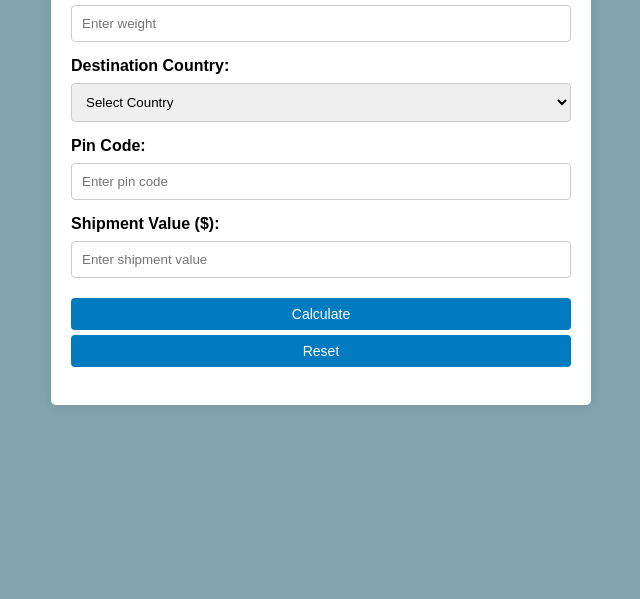
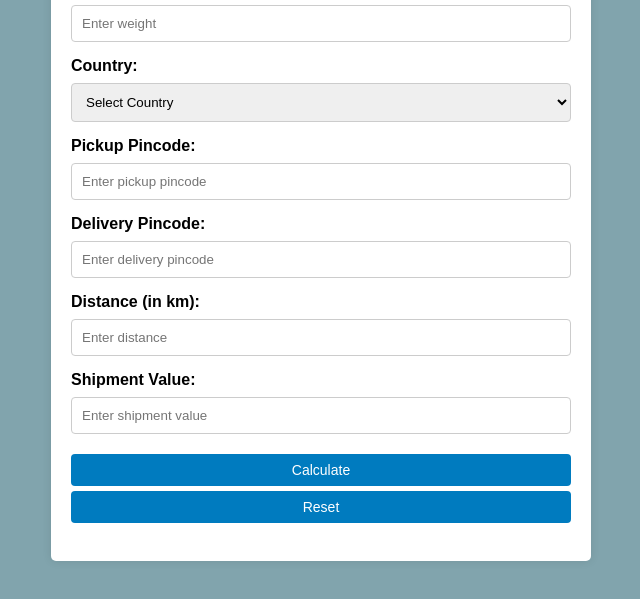
Before and after one commit to Pallavi7597/Shipping-calculator, a plain HTML site: page index.html in a window 1280 px wide. Shown: the part 269-868 px from the top of the page, without its empty margins (319-959 px from the left). Before the commit the page ends 800 px from the top, so only its background shows below. Drawn offline with Linux system fonts and the light colour scheme.

Commit message:
Update index.html

```diff
--- a/index.html
+++ b/index.html
@@ -13,7 +13,7 @@
         <form id="shippingForm">
             <label for="weight">Package Weight (in kg):</label>
             <input type="number" id="weight" step="1.0" placeholder="Enter weight" required>
-            <label for="country">Destination Country:</label>
+            <label for="country">Country:</label>
             <select id="country" required>
                 <option value="" disabled selected>Select Country</option>
                 <option value="USA">USA</option>
@@ -21,11 +21,15 @@
                 <option value="UK">UK</option>
                 <option value="India">India</option>
             </select>
-            <label for="pincode">Pin Code:</label>
-            <input type="text" id="pincode" placeholder="Enter pin code" required>
-            <label for="shipmentValue">Shipment Value ($):</label>
-            <input type="number" id="shipmentValue" step="0.01" placeholder="Enter shipment value" required>
-            <button type="button" onclick="calculateShipping()">Calculate</button>
+            <label for="pickup">Pickup Pincode:</label>
+            <input type="text" id="pickup" placeholder="Enter pickup pincode">
+            <label for="delivery">Delivery Pincode:</label>
+            <input type="text" id="delivery" placeholder="Enter delivery pincode">
+            <label for="distance">Distance (in km):</label>
+            <input type="number" id="distance" placeholder="Enter distance">
+            <label for="shipmentValue">Shipment Value:</label>
+            <input type="number" id="shipmentValue" placeholder="Enter shipment value">
+            <button type="button" onclick="calculateShipmentCost()">Calculate</button>
             <button type="button" onclick="resetForm()">Reset</button>
         </form>
         <p id="result"></p>
```
